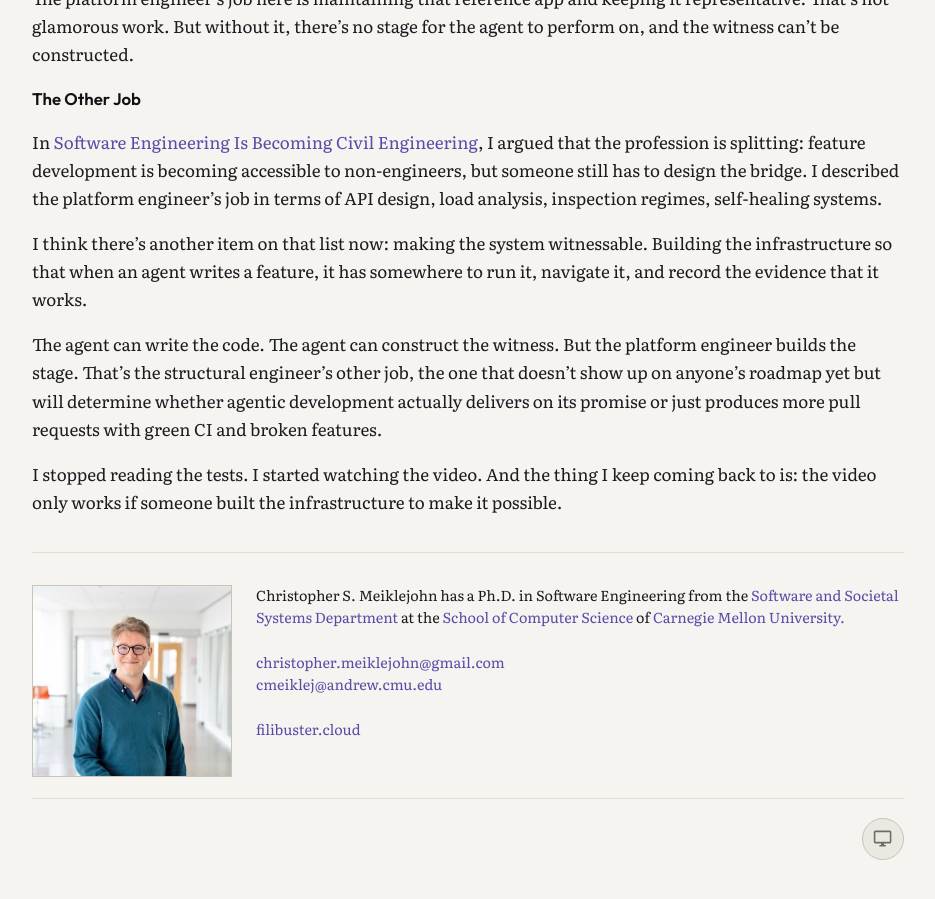
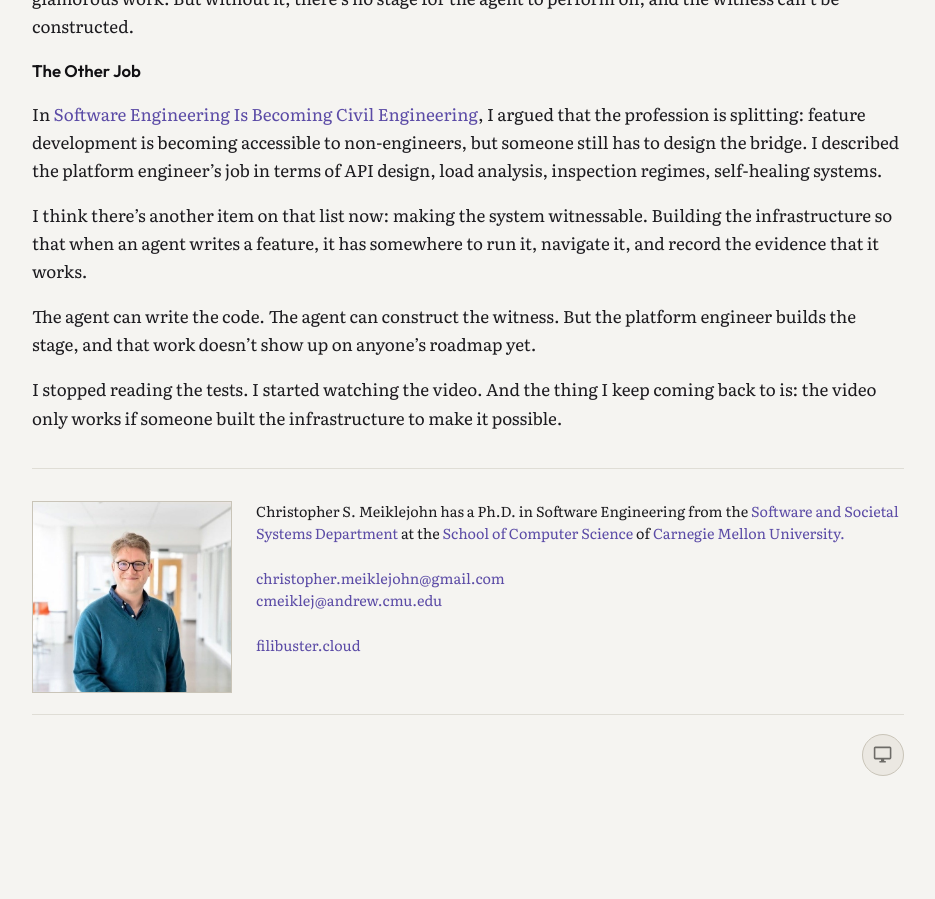
Before and after one commit to cmeiklejohn/cmeiklejohn.github.io, a Jekyll site: the page built from _posts/2026-04-09-the-structural-engineers-other-job.markdown, in a window 1280 px wide and 900 px high, scrolled down 6645 px. Shown: the whole window, without its empty margins (172-1107 px from the left). Built offline with Jekyll 4.4.1, drawn with Linux system fonts in a browser that asks for light colours; some web fonts are replaced; after the commit the page ends 7461 px from its top, so only the background shows below that; some of the changed text lies outside the part shown.

Commit message:
Cut telling-not-showing line, fix double ending
Co-Authored-By: Claude Opus 4.6 (1M context) <noreply@anthropic.com>

```diff
--- a/_posts/2026-04-09-the-structural-engineers-other-job.markdown
+++ b/_posts/2026-04-09-the-structural-engineers-other-job.markdown
@@ -114,6 +114,6 @@ In [Software Engineering Is Becoming Civil Engineering]({% post_url 2026-04-01-s
 
 I think there's another item on that list now: making the system witnessable. Building the infrastructure so that when an agent writes a feature, it has somewhere to run it, navigate it, and record the evidence that it works.
 
-The agent can write the code. The agent can construct the witness. But the platform engineer builds the stage. That's the structural engineer's other job, the one that doesn't show up on anyone's roadmap yet but will determine whether agentic development actually delivers on its promise or just produces more pull requests with green CI and broken features.
+The agent can write the code. The agent can construct the witness. But the platform engineer builds the stage, and that work doesn't show up on anyone's roadmap yet.
 
 I stopped reading the tests. I started watching the video. And the thing I keep coming back to is: the video only works if someone built the infrastructure to make it possible.
```
Also changed, not shown: other parts of _posts/2026-04-09-the-structural-engineers-other-job.markdown (+1 -1 lines).
